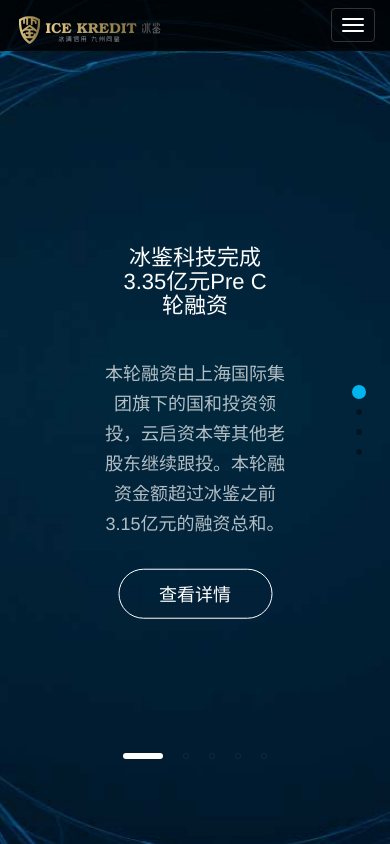
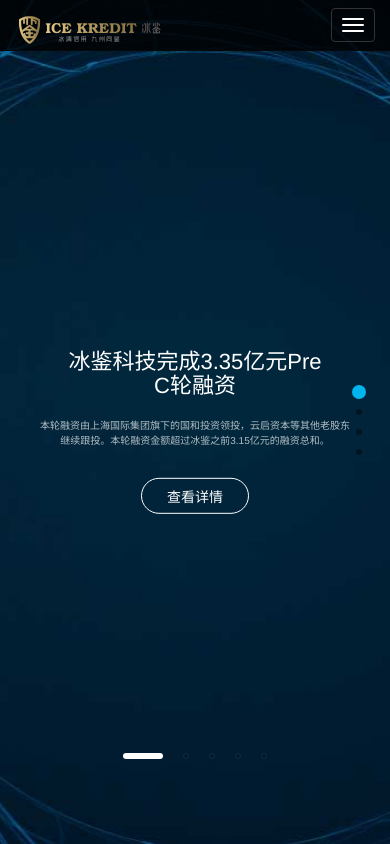
Before and after one commit to ywgcool/bingjian, a plain HTML site: page index.html in a window 390 px wide. Drawn offline with Linux system fonts and the light colour scheme.

Commit message:
第一屏移动端样式

```diff
--- a/css/jiaqi.css
+++ b/css/jiaqi.css
@@ -79,7 +79,7 @@
   color: #fff;
   opacity: 0;
   transition: 1s;
-  transition-delay: 0.2s;
+  transition-delay: 0.6s;
 }
 
 .section-1 .swiper-slide.swiper-slide-active .swiper-content h2,
@@ -94,7 +94,7 @@
   color: rgba(255, 255, 255, 0.7);
   opacity: 0;
   transition: 1s;
-  transition-delay: 0.6s;
+  transition-delay: 1.2s;
 }
 
 .section-1 .swiper-content a {
@@ -111,7 +111,7 @@
   opacity: 0;
   transition: 1s;
   transition-property: opacity;
-  transition-delay: 1s;
+  transition-delay: 1.8s;
 }
 
 .section-1 .swiper-content a:hover {
@@ -162,6 +162,10 @@
 .section .swiper-pagination-bullet.swiper-pagination-bullet-active {
   width: 40px;
   background-color: #fff;
+}
+
+.section-1 .swiper-content {
+  width: 80%;
 }
 
 .section-1 .swiper-slide-bck {
@@ -220,8 +224,42 @@
     margin: 0 40px;
   }
 
+
+  .section-1 .swiper-slide .swiper-content h2 {
+    margin-bottom: 20px;
+    font-size: 28px;
+  }
+
+  .section-1 .swiper-slide .swiper-content h3 {
+    font-size: 14px;
+    margin-bottom: 20px;
+    text-align: center;
+  }
+
   .section-1 .swiper-content p {
+    font-size: 10px !important;
+    line-height: 15px !important;
+  }
+
+  .section-1 .swiper-content a {
+    width: 108px;
+    height: 36px;
+    border-radius: 18px;
+    line-height: 36px;
     font-size: 14px;
+  }
+
+  .section-1 .swiper-slide-center img {
+    /* margin-top: -10px; */
+    margin-bottom: -80px;
+  }
+
+  .section-1 .swiper-content {
+    width: 80%;
+  }
+
+  .section-2 h2 {
+    text-align: center !important;
   }
 }
 
@@ -260,6 +298,11 @@
 .section-2 p,
 .section-2 ul {
   color: #738690;
+}
+
+.section-2 li {
+  list-style: disc;
+  list-style-position: inside;
 }
 
 .section-2 .device-wrap {
--- a/js/jiaqi.js
+++ b/js/jiaqi.js
@@ -21,6 +21,7 @@
   pagination: {
     el: '.section-1 .swiper-pagination'
   },
+  speed: 2000,
   autoplay: {
     delay: 5500,
     disableOnInteraction: false
```
